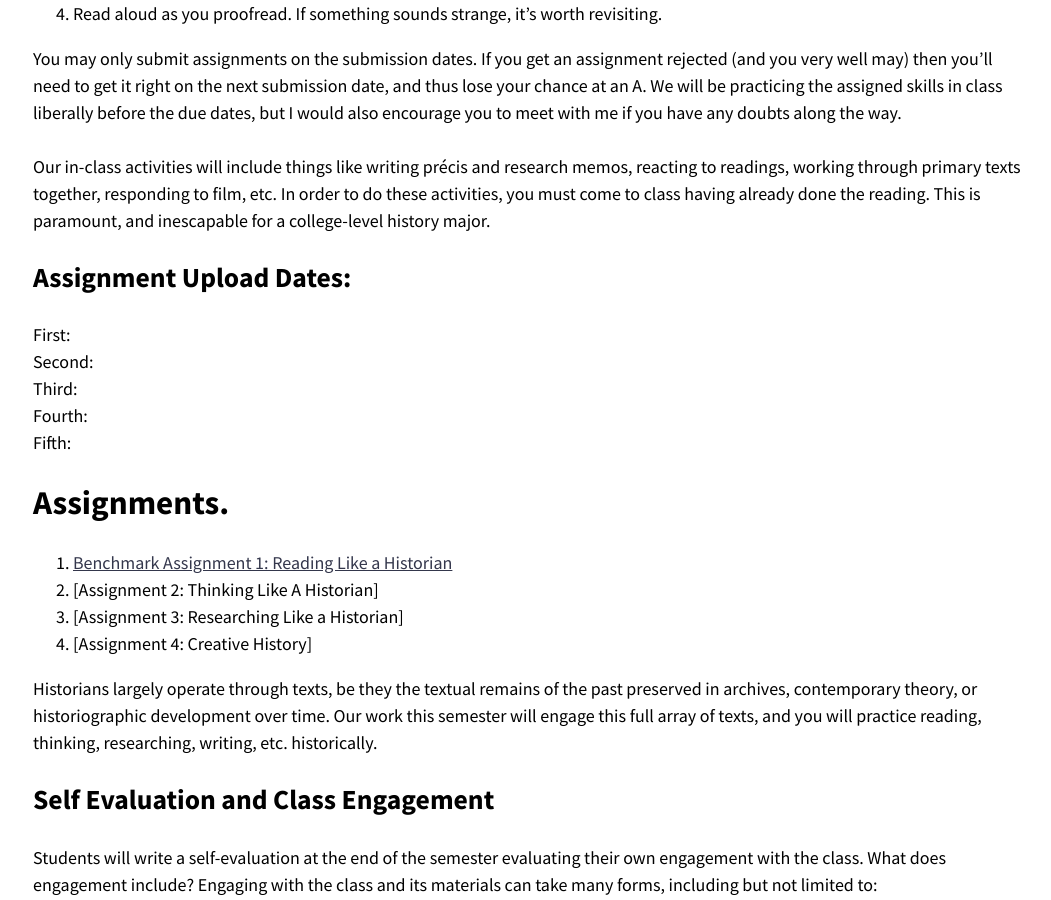
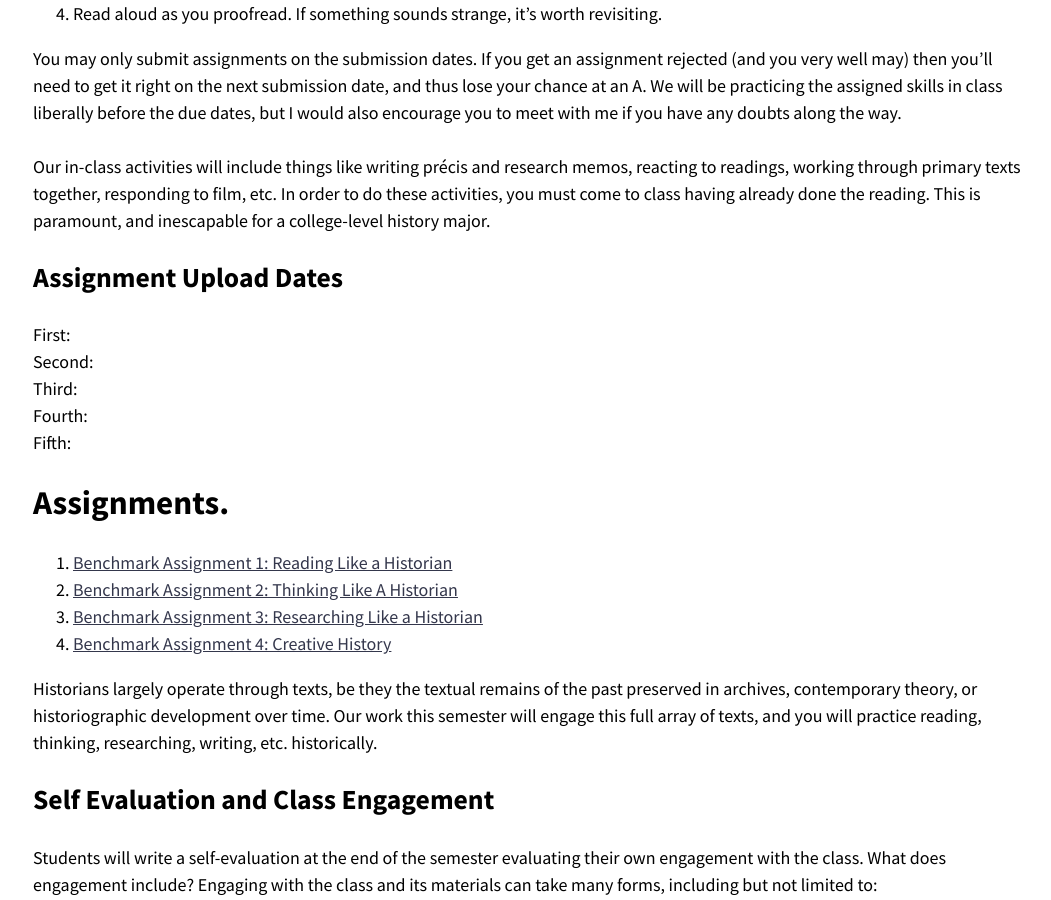
Before and after one commit to chadblack/Inquisition2025, a Jekyll site: the page built from assignments.md, in a window 1280 px wide and 900 px high, scrolled down 1452 px. Shown: the whole window, without its empty margins (113-1164 px from the left). Built offline with Jekyll 4.4.1, drawn with Linux system fonts in a browser that asks for light colours; nearby versions of some CDN libraries; some of the changed text lies outside the part shown.

Commit message:
creating benchmark pages

```diff
--- a/assignments.md
+++ b/assignments.md
@@ -43,7 +43,7 @@ You may only submit assignments on the submission dates. If you get an assignmen
 
 Our in-class activities will include things like writing précis and research memos, reacting to readings, working through primary texts together, responding to film, etc. In order to do these activities, you must come to class having already done the reading. This is paramount, and inescapable for a college-level history major.
 
-## Assignment Upload Dates:
+## Assignment Upload Dates
 
 First:
 Second:
@@ -54,9 +54,9 @@ Fifth:
 # Assignments.
 
 1. [Benchmark Assignment 1: Reading Like a Historian](http://chadblack.net/Inquisition2025/Assignment1/)
-2. [Assignment 2: Thinking Like A Historian]
-3. [Assignment 3: Researching Like a Historian]
-4. [Assignment 4: Creative History]
+2. [Benchmark Assignment 2: Thinking Like A Historian](http://chadblack.net/Inquisition2025/Assignment2/)
+3. [Benchmark Assignment 3: Researching Like a Historian](http://chadblack.net/Inquisition2025/Assignment3/)
+4. [Benchmark Assignment 4: Creative History](http://chadblack.net/Inquisition2025/Assignment4/)
 
 Historians largely operate through texts, be they the textual remains of the past preserved in archives, contemporary theory, or historiographic development over time. Our work this semester will engage this full array of texts, and you will practice reading, thinking, researching, writing, etc. historically.
 
```
Also changed, not shown: Assignment2.md (added, +1 -0 lines), Assignment3.md (added, +1 -0 lines), Assignment4.md (added, +1 -0 lines).
